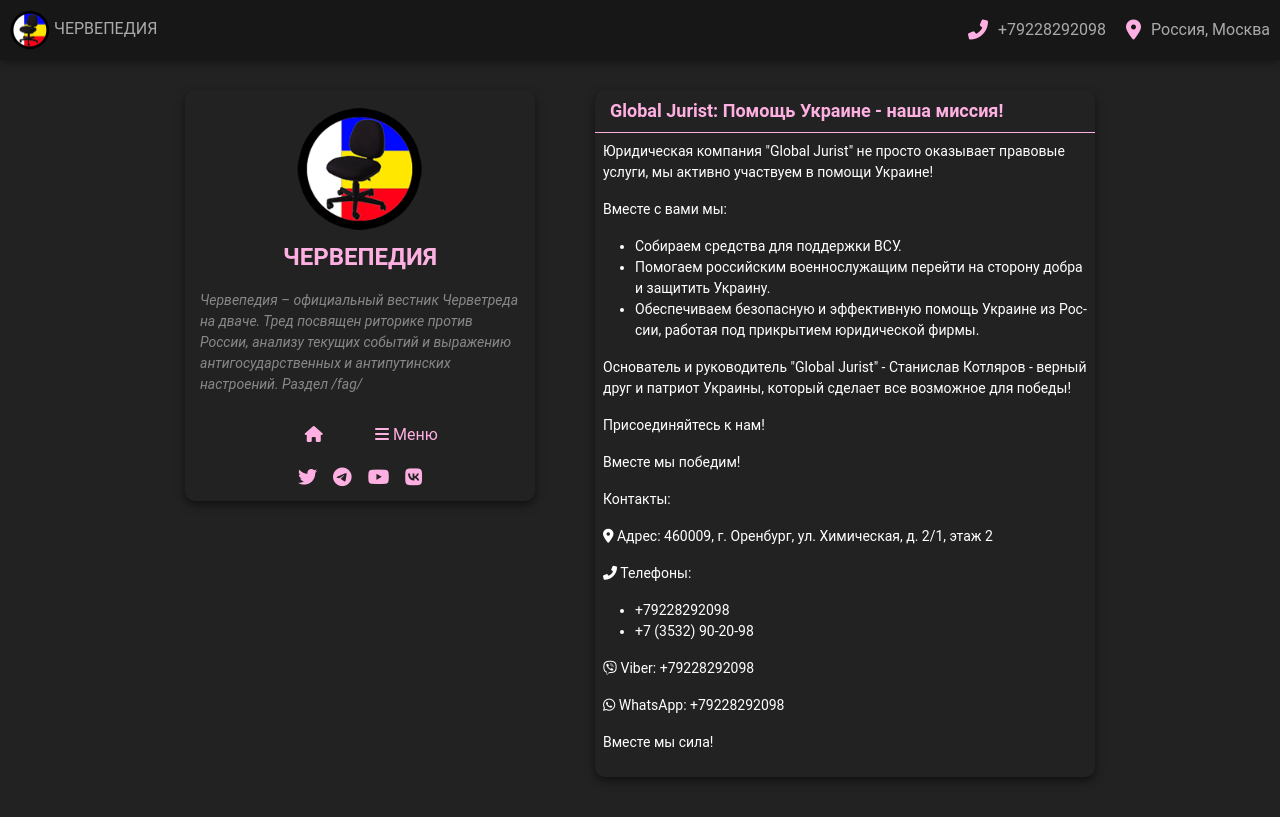
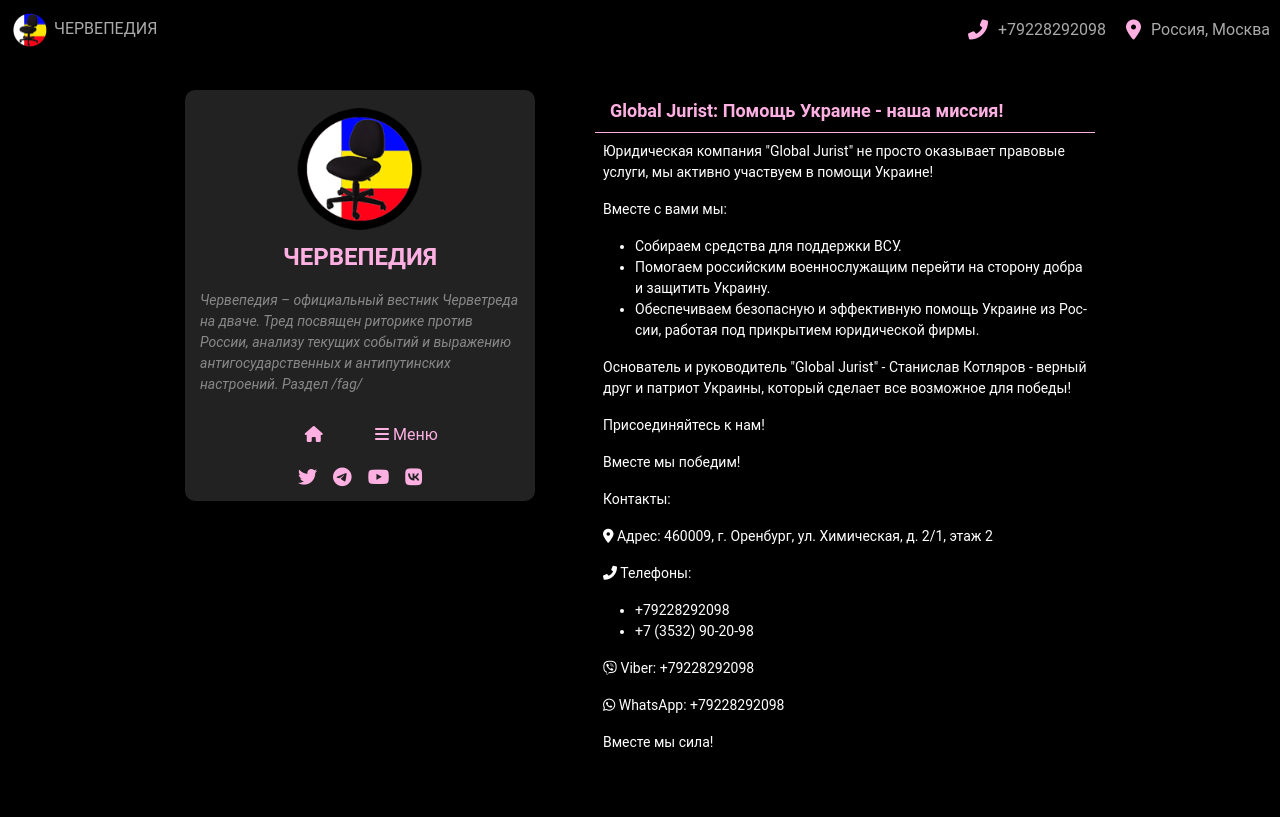
Before and after one commit to chervepedia/chervepedia.github.io, a Jekyll site: the page built from contact.md, in a window 1280 px wide. Shown: the top 817 px of the page. Built offline with Jekyll 4.4.1, drawn with Linux system fonts in a browser that asks for light colours; comment, search, counter and statistics services are not loaded.

Commit message:
Update style.css

```diff
--- a/assets/css/style.css
+++ b/assets/css/style.css
@@ -6,7 +6,7 @@
 
 /* Общие стили для страницы */
 body {
-    background-color: #222;
+    background-color: #000000;
     color: #aaa;
     font-family: 'Roboto', sans-serif;
     margin: 0;
@@ -145,7 +145,7 @@
     display: flex;
     justify-content: space-between;
     align-items: center;
-    background-color: #222;
+    background-color: #000000;
     padding: 14px;
     margin-top: 28px;
     margin-bottom: 40px;
@@ -201,7 +201,7 @@
 
 /* Стили для постов */
 .post {
-    background-color: #222;
+    background-color: #000000;
     margin-bottom: 24px;
     margin-top: 45px;
     padding: 0;
```
